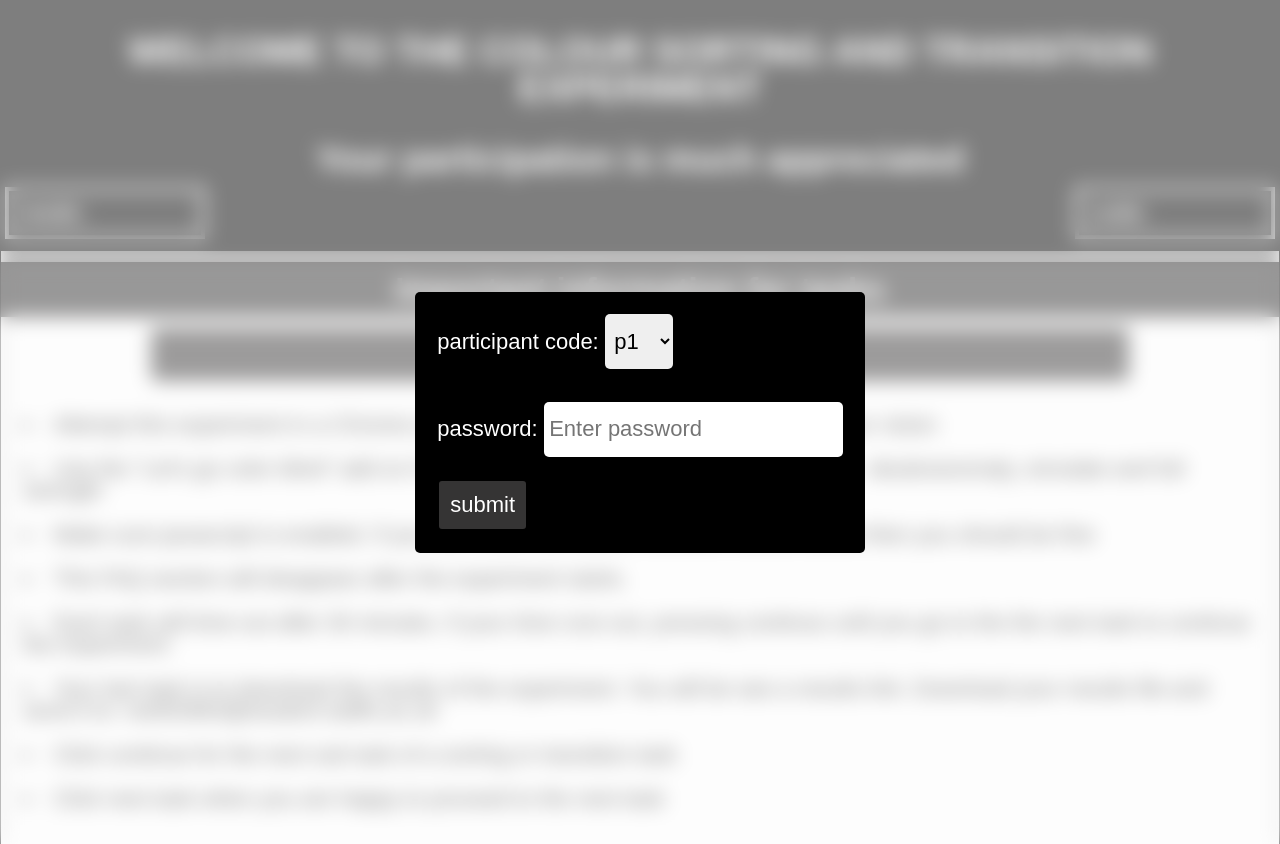
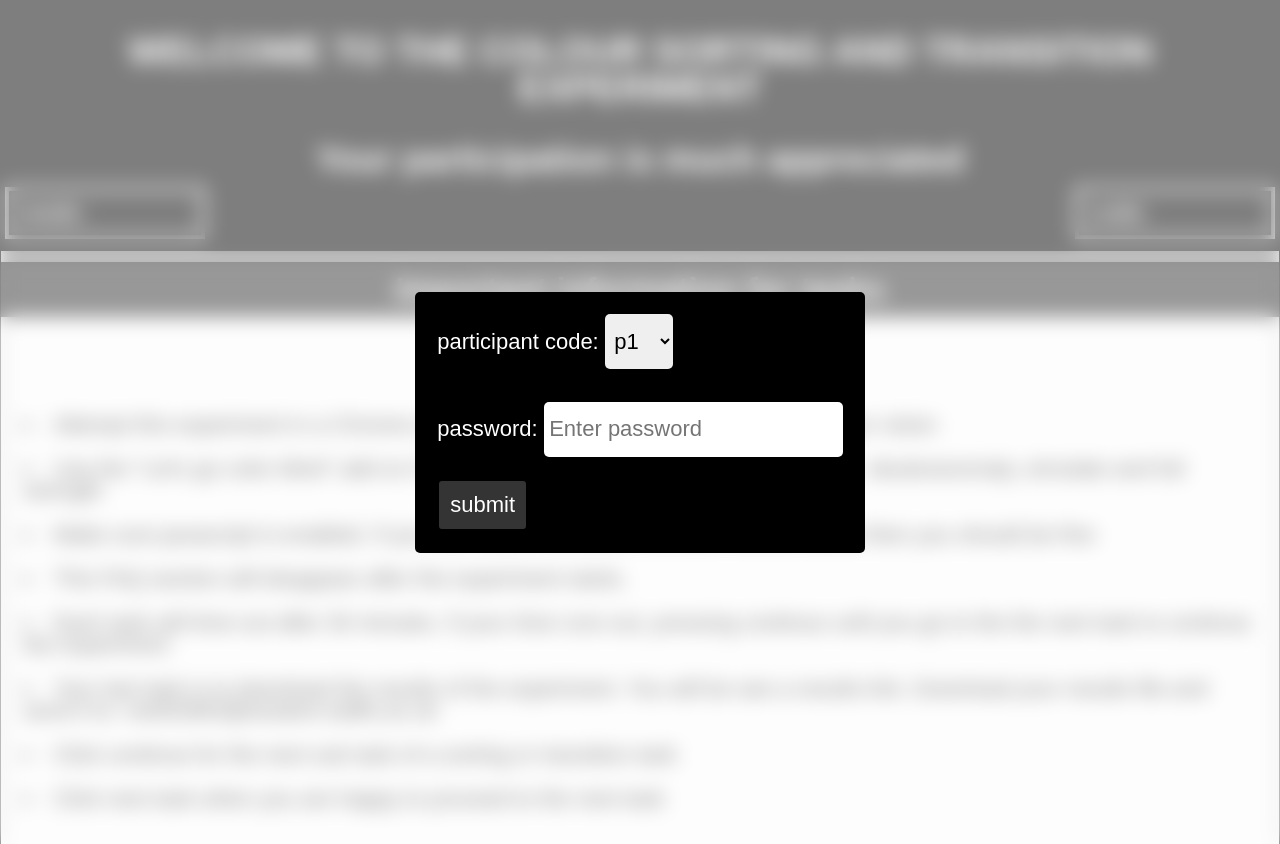
Before and after one commit to TechVisionWeb/Colour-game-for-CVD, a website: page index.html in a window 1280 px wide. Drawn offline with nearby package versions, Linux system fonts and the light colour scheme.

Commit message:
text color for colour sorting is black and fits in

```diff
--- a/css/style.css
+++ b/css/style.css
@@ -960,13 +960,11 @@ h4{
     font-weight: 600;
     font-size: 1.4rem;
     text-align: center;
-    background-color: rgb(61, 59, 59);
-    color: white;
-    margin-top: 0.5rem;
+    /* background-color: rgb(61, 59, 59); */
+    color: black;
     border-radius: 5px;
-
-    width: calc(100% - 300px);
-    min-width: 300px;
+    /* width: calc(100% - 300px); */
+    /* min-width: 300px; */
     margin: 0.5rem auto;
 }
 
```
